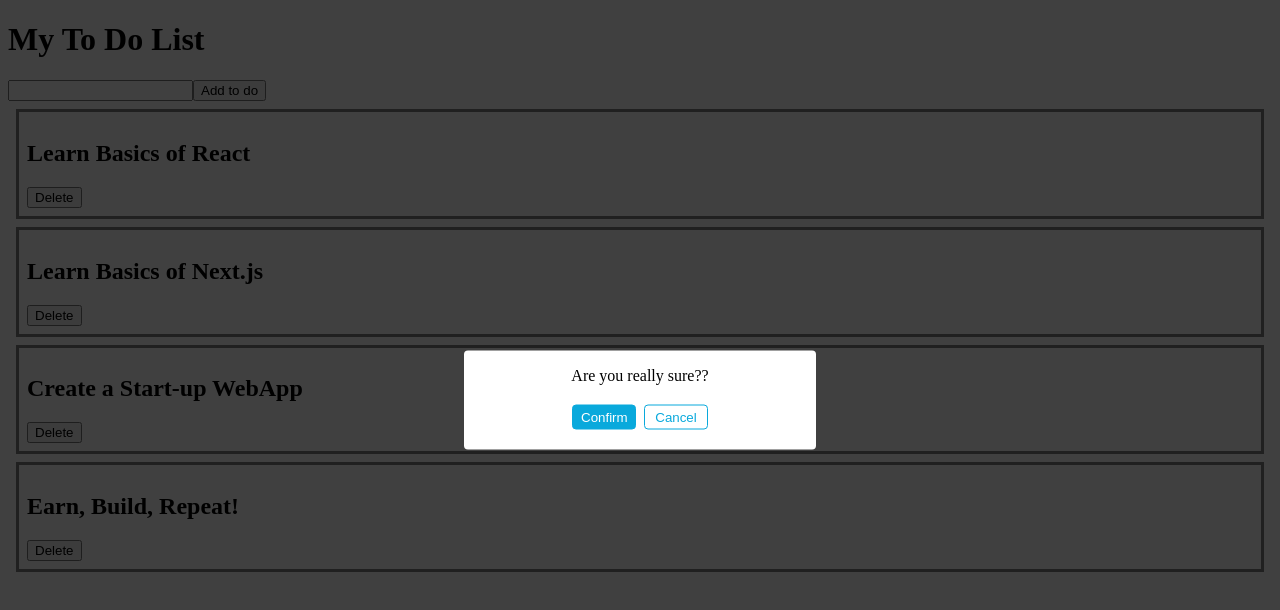
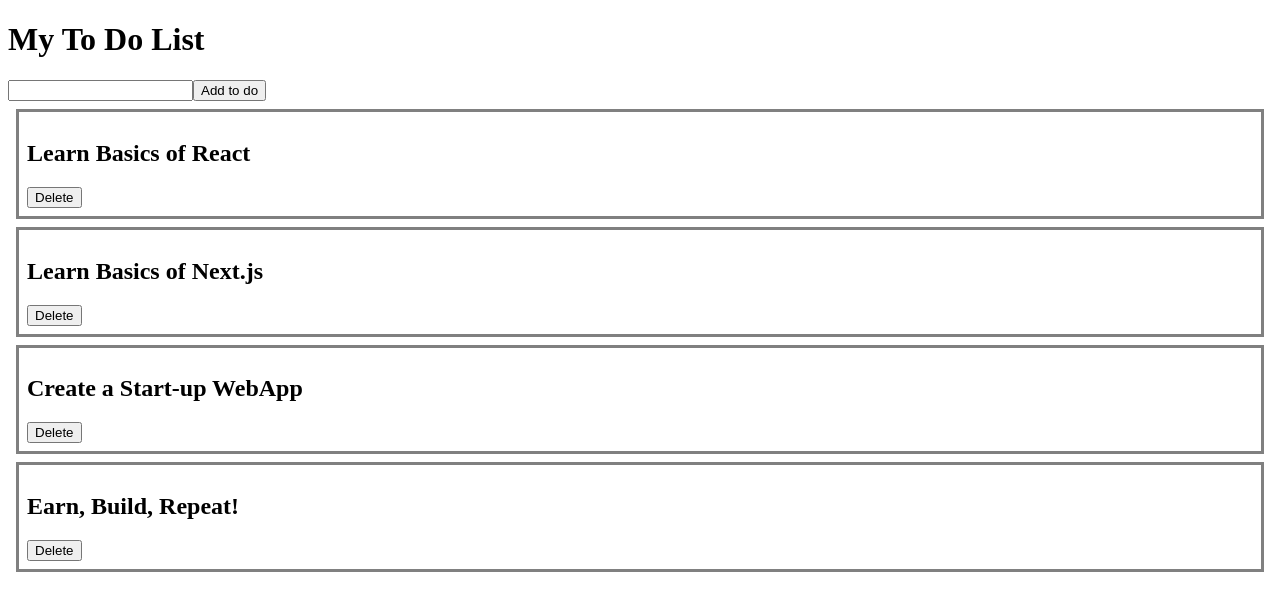
Before and after one commit to jdalmeria-tech/react-course, a React (Vite) app: page / in a window 1280 px wide. Shown: the top 610 px of the page. Built offline with nearby package versions, Linux system fonts and the light colour scheme.

Commit message:
learning React conditional rendering using the logical AND (&&) operator

```diff
--- a/src/App.jsx
+++ b/src/App.jsx
@@ -6,6 +6,7 @@ import Popup from './components/Popup.jsx'
 
 
 function App() {
+  let popUp = false
 
   return (
     <>
@@ -28,7 +29,7 @@ function App() {
      <Todo
      task="Earn, Build, Repeat!"
      />
-     <Popup spanTitle="Are you really sure??"/>
+     { popUp && <Popup spanTitle="Are you really sure??"/> }
     </>
   )
 }
@@ -41,3 +42,6 @@ export default App
 // Accept the property component name inside of the parameter
 // to create multiple props: just add a space like how you add attributes in html
 // if your prop is a number you can use {} curly brackets
+
+// this is a longer code: { popUp ? <Popup spanTitle="Are you really sure??"/> : null }
+// this is a shorter one: { popUp && <Popup spanTitle="Are you really sure??"/> }
```
